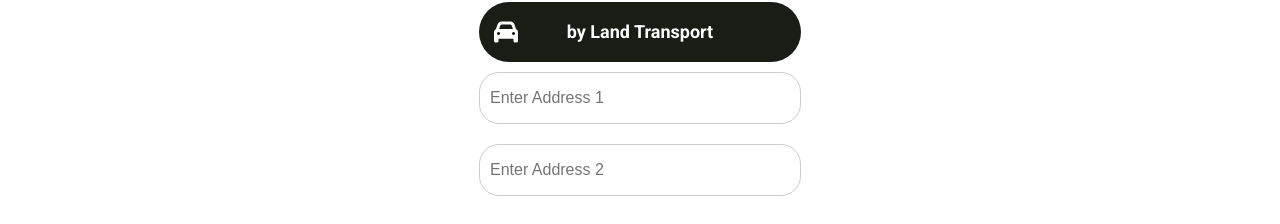
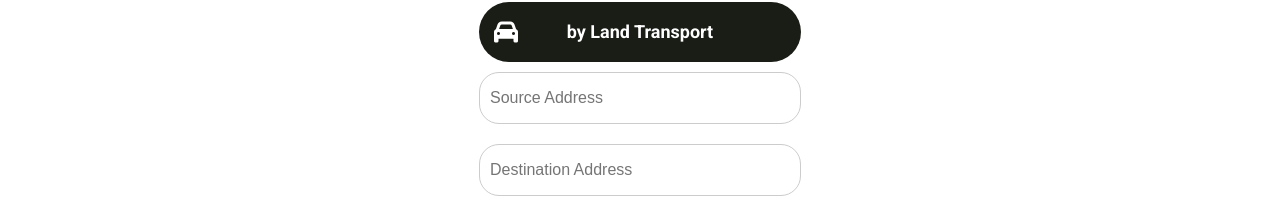
Before and after one commit to copocaneta/bain-delivery-application-challenge, a Next.js app: page / in a window 1280 px wide. Shown: the part 341-565 px from the top of the page. Built offline with nearby package versions, Linux system fonts and the light colour scheme.

Commit message:
refactor: changing input text placeholders

```diff
--- a/app/page.js
+++ b/app/page.js
@@ -158,14 +158,14 @@ export default function Home() {
 
                 <input
                     type="text"
-                    placeholder="Enter Address 1"
+                    placeholder="Source Address"
                     value={address1}
                     onChange={(e) => setAddress1(e.target.value)}
                     className="input"
                 />
                 <input
                     type="text"
-                    placeholder="Enter Address 2"
+                    placeholder="Destination Address"
                     value={address2}
                     onChange={(e) => setAddress2(e.target.value)}
                     className="input"
```
